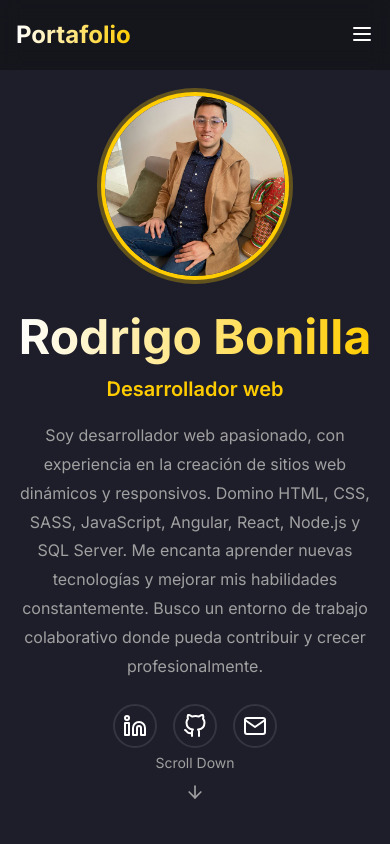
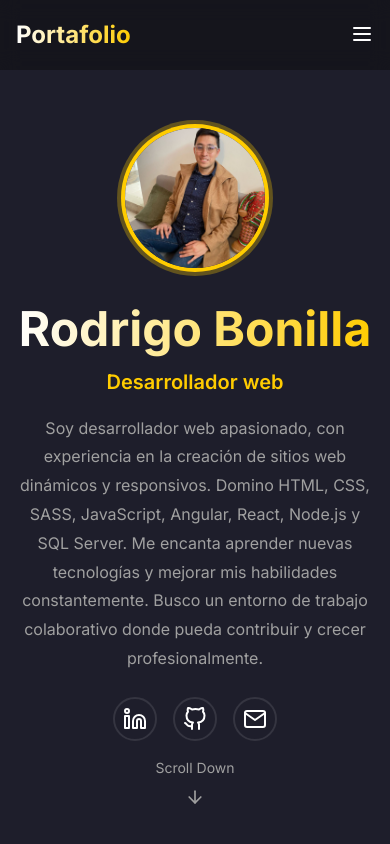
Before and after one commit to r0odr1/portfolio-r0odri, a Next.js app: page / in a window 390 px wide. Shown: the top 844 px of the page. Built offline with nearby package versions, Linux system fonts and the light colour scheme.

Commit message:
Corregir problema de imagen que se corta en dispositivos moviles

```diff
--- a/components/Hero/Hero.module.css
+++ b/components/Hero/Hero.module.css
@@ -149,3 +149,26 @@
     height: 220px;
   }
 }
+
+@media (max-width: 767px) {
+  .hero {
+    height: auto; /* Evita forzar 100vh en pantallas pequeñas */
+    padding-top: var(--spacing-16);
+    padding-bottom: var(--spacing-12); /* espacio para scrollDown */
+  }
+
+  .profileContainer {
+    margin-top: var(--spacing-16); /* Nueva línea */
+  }
+
+  .scrollDown {
+    position: relative; /* Cambia de absolute a relative para no superponer */
+    margin-top: var(--spacing-12);
+    animation: none; /* opcional, puede evitar que se desplace */
+  }
+
+  .profileImageWrapper {
+    width: 140px;
+    height: 140px;
+  }
+}
```
Also changed, not shown: components/Header/index.tsx (line endings or trailing spaces).
